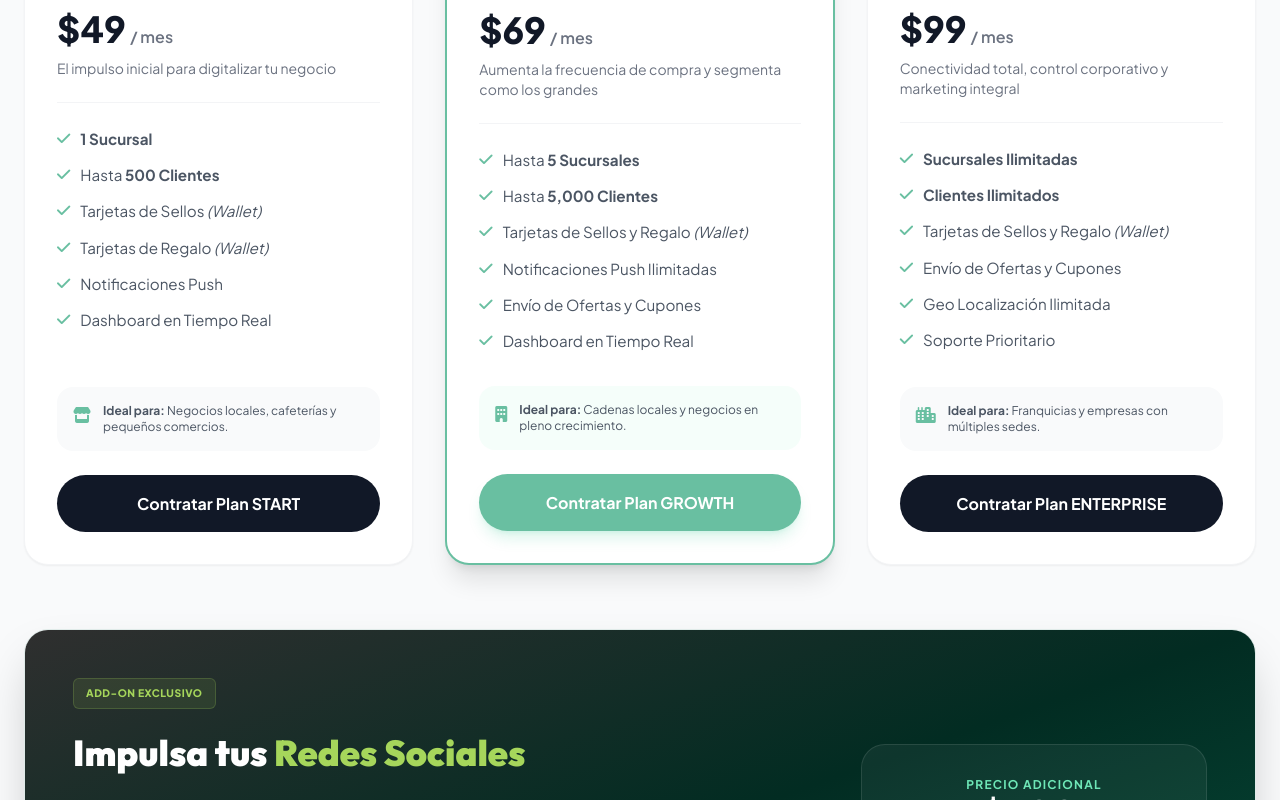
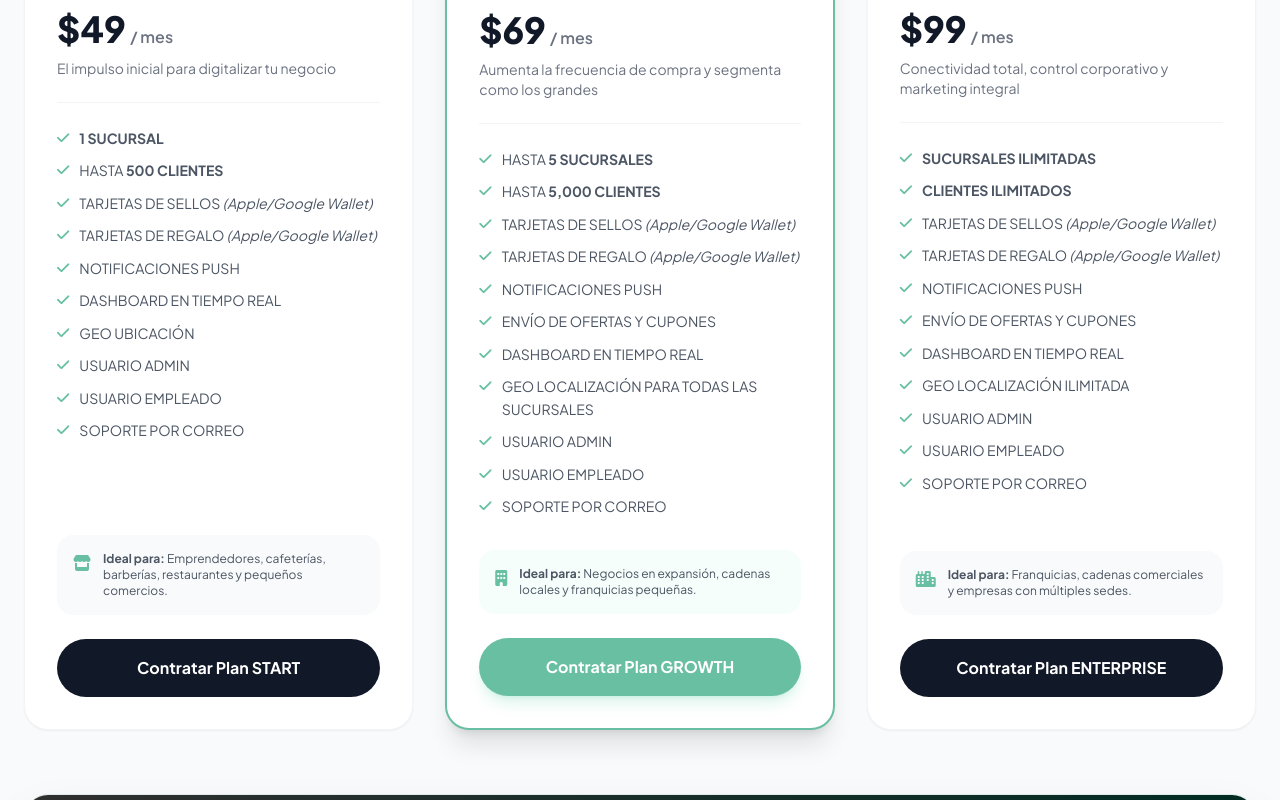
Before and after one commit to DanielBraca7/Cafe, a React (Vite) app in the folder frontend/: page / in a window 1280 px wide. Shown: the part 1640-2440 px from the top of the page. Built offline with nearby package versions, Linux system fonts and the light colour scheme.

Commit message:
feat: implement application logic, cart management, and registration flow in App.jsx

```diff
--- a/frontend/src/App.jsx
+++ b/frontend/src/App.jsx
@@ -1509,10 +1509,10 @@ function App() {
                 onClick={() => { setActiveNav(nav); setIsMobileMenuOpen(false); }}
               >
                 {nav === 'inicio' ? 'Inicio' :
-                 nav === 'beneficios' ? 'Beneficios' :
-                 nav === 'menu' ? 'Planes' :
-                 nav === 'tarjetas' ? 'Tarjetas' :
-                 nav === 'quiz' ? '¿Cuál es mi Plan?' : 'Casos de Éxito'}
+                  nav === 'beneficios' ? 'Beneficios' :
+                    nav === 'menu' ? 'Planes' :
+                      nav === 'tarjetas' ? 'Tarjetas' :
+                        nav === 'quiz' ? '¿Cuál es mi Plan?' : 'Casos de Éxito'}
               </a>
             ))}
             {isMobileMenuOpen && (
@@ -1556,7 +1556,7 @@ function App() {
               <span className="bg-gradient-to-r from-primary to-accent bg-clip-text text-transparent">Haz crecer tu negocio.</span>
             </h1>
             <p className="text-gray-600 text-base sm:text-lg max-w-2xl leading-relaxed">
-              Crea tarjetas de sellos, cashback y regalo 100% digitales compatibles con Apple Wallet y Google Wallet. Sin aplicaciones de terceros, sin hardware complejo. Aumenta la recompra y fideliza a tus clientes habituales desde hoy.
+              Crea tarjetas de sellos y regalo 100% digitales compatibles con Apple Wallet y Google Wallet. Sin aplicaciones de terceros, sin hardware complejo. Aumenta la recompra y fideliza a tus clientes habituales desde hoy.
             </p>
             <div className="flex flex-wrap gap-4 pt-2">
               <a href="#menu" className="px-8 py-4 bg-primary hover:bg-primary-hover text-white font-bold rounded-full shadow-lg shadow-emerald-500/25 transition-all duration-200 hover:-translate-y-0.5" onClick={() => setActiveNav('menu')}>Ver Planes</a>
@@ -1669,25 +1669,29 @@ function App() {
                   <p className="text-gray-500 text-sm">El impulso inicial para digitalizar tu negocio</p>
                 </div>
                 <hr className="border-gray-100" />
-                <ul className="space-y-3 text-left text-[0.95rem] text-gray-600">
-                  <li className="flex items-start gap-2.5"><i className="fa-solid fa-check text-primary mt-1"></i> <span><strong>1 Sucursal</strong></span></li>
-                  <li className="flex items-start gap-2.5"><i className="fa-solid fa-check text-primary mt-1"></i> <span>Hasta <strong>500 Clientes</strong></span></li>
-                  <li className="flex items-start gap-2.5"><i className="fa-solid fa-check text-primary mt-1"></i> <span>Tarjetas de Sellos <em>(Wallet)</em></span></li>
-                  <li className="flex items-start gap-2.5"><i className="fa-solid fa-check text-primary mt-1"></i> <span>Tarjetas de Regalo <em>(Wallet)</em></span></li>
-                  <li className="flex items-start gap-2.5"><i className="fa-solid fa-check text-primary mt-1"></i> <span>Notificaciones Push</span></li>
-                  <li className="flex items-start gap-2.5"><i className="fa-solid fa-check text-primary mt-1"></i> <span>Dashboard en Tiempo Real</span></li>
+                <ul className="space-y-2.5 text-left text-[0.88rem] text-gray-600">
+                  <li className="flex items-start gap-2.5"><i className="fa-solid fa-check text-primary mt-1"></i> <span><strong>1 SUCURSAL</strong></span></li>
+                  <li className="flex items-start gap-2.5"><i className="fa-solid fa-check text-primary mt-1"></i> <span>HASTA <strong>500 CLIENTES</strong></span></li>
+                  <li className="flex items-start gap-2.5"><i className="fa-solid fa-check text-primary mt-1"></i> <span>TARJETAS DE SELLOS <em>(Apple/Google Wallet)</em></span></li>
+                  <li className="flex items-start gap-2.5"><i className="fa-solid fa-check text-primary mt-1"></i> <span>TARJETAS DE REGALO <em>(Apple/Google Wallet)</em></span></li>
+                  <li className="flex items-start gap-2.5"><i className="fa-solid fa-check text-primary mt-1"></i> <span>NOTIFICACIONES PUSH</span></li>
+                  <li className="flex items-start gap-2.5"><i className="fa-solid fa-check text-primary mt-1"></i> <span>DASHBOARD EN TIEMPO REAL</span></li>
+                  <li className="flex items-start gap-2.5"><i className="fa-solid fa-check text-primary mt-1"></i> <span>GEO UBICACIÓN</span></li>
+                  <li className="flex items-start gap-2.5"><i className="fa-solid fa-check text-primary mt-1"></i> <span>USUARIO ADMIN</span></li>
+                  <li className="flex items-start gap-2.5"><i className="fa-solid fa-check text-primary mt-1"></i> <span>USUARIO EMPLEADO</span></li>
+                  <li className="flex items-start gap-2.5"><i className="fa-solid fa-check text-primary mt-1"></i> <span>SOPORTE POR CORREO</span></li>
                 </ul>
               </div>
               <div className="space-y-6 mt-8">
                 <div className="bg-gray-50 rounded-2xl p-4 flex gap-3 text-left text-xs text-gray-600">
                   <i className="fa-solid fa-store text-primary text-base"></i>
                   <div>
-                    <strong>Ideal para:</strong> Negocios locales, cafeterías y pequeños comercios.
+                    <strong>Ideal para:</strong> Emprendedores, cafeterías, barberías, restaurantes y pequeños comercios.
                   </div>
                 </div>
                 <button
                   className="w-full py-4 bg-gray-900 hover:bg-gray-850 text-white font-bold rounded-full transition-transform duration-200 active:scale-95"
-                  onClick={() => addToCart(1)}
+                  onClick={() => { setRegPlan('Plan START - $49/mes'); setCurrentPage('dashboard-trial'); }}
                 >
                   Contratar Plan START
                 </button>
@@ -1709,25 +1713,30 @@ function App() {
                   <p className="text-gray-500 text-sm">Aumenta la frecuencia de compra y segmenta como los grandes</p>
                 </div>
                 <hr className="border-gray-100" />
-                <ul className="space-y-3 text-left text-[0.95rem] text-gray-600">
-                  <li className="flex items-start gap-2.5"><i className="fa-solid fa-check text-primary mt-1"></i> <span>Hasta <strong>5 Sucursales</strong></span></li>
-                  <li className="flex items-start gap-2.5"><i className="fa-solid fa-check text-primary mt-1"></i> <span>Hasta <strong>5,000 Clientes</strong></span></li>
-                  <li className="flex items-start gap-2.5"><i className="fa-solid fa-check text-primary mt-1"></i> <span>Tarjetas de Sellos y Regalo <em>(Wallet)</em></span></li>
-                  <li className="flex items-start gap-2.5"><i className="fa-solid fa-check text-primary mt-1"></i> <span>Notificaciones Push Ilimitadas</span></li>
-                  <li className="flex items-start gap-2.5"><i className="fa-solid fa-check text-primary mt-1"></i> <span>Envío de Ofertas y Cupones</span></li>
-                  <li className="flex items-start gap-2.5"><i className="fa-solid fa-check text-primary mt-1"></i> <span>Dashboard en Tiempo Real</span></li>
+                <ul className="space-y-2.5 text-left text-[0.88rem] text-gray-600">
+                  <li className="flex items-start gap-2.5"><i className="fa-solid fa-check text-primary mt-1"></i> <span>HASTA <strong>5 SUCURSALES</strong></span></li>
+                  <li className="flex items-start gap-2.5"><i className="fa-solid fa-check text-primary mt-1"></i> <span>HASTA <strong>5,000 CLIENTES</strong></span></li>
+                  <li className="flex items-start gap-2.5"><i className="fa-solid fa-check text-primary mt-1"></i> <span>TARJETAS DE SELLOS <em>(Apple/Google Wallet)</em></span></li>
+                  <li className="flex items-start gap-2.5"><i className="fa-solid fa-check text-primary mt-1"></i> <span>TARJETAS DE REGALO <em>(Apple/Google Wallet)</em></span></li>
+                  <li className="flex items-start gap-2.5"><i className="fa-solid fa-check text-primary mt-1"></i> <span>NOTIFICACIONES PUSH</span></li>
+                  <li className="flex items-start gap-2.5"><i className="fa-solid fa-check text-primary mt-1"></i> <span>ENVÍO DE OFERTAS Y CUPONES</span></li>
+                  <li className="flex items-start gap-2.5"><i className="fa-solid fa-check text-primary mt-1"></i> <span>DASHBOARD EN TIEMPO REAL</span></li>
+                  <li className="flex items-start gap-2.5"><i className="fa-solid fa-check text-primary mt-1"></i> <span>GEO LOCALIZACIÓN PARA TODAS LAS SUCURSALES</span></li>
+                  <li className="flex items-start gap-2.5"><i className="fa-solid fa-check text-primary mt-1"></i> <span>USUARIO ADMIN</span></li>
+                  <li className="flex items-start gap-2.5"><i className="fa-solid fa-check text-primary mt-1"></i> <span>USUARIO EMPLEADO</span></li>
+                  <li className="flex items-start gap-2.5"><i className="fa-solid fa-check text-primary mt-1"></i> <span>SOPORTE POR CORREO</span></li>
                 </ul>
               </div>
               <div className="space-y-6 mt-8">
                 <div className="bg-emerald-50/50 rounded-2xl p-4 flex gap-3 text-left text-xs text-gray-600">
                   <i className="fa-solid fa-building text-primary text-base"></i>
                   <div>
-                    <strong>Ideal para:</strong> Cadenas locales y negocios en pleno crecimiento.
+                    <strong>Ideal para:</strong> Negocios en expansión, cadenas locales y franquicias pequeñas.
                   </div>
                 </div>
                 <button
                   className="w-full py-4 bg-primary hover:bg-primary-hover text-white font-bold rounded-full shadow-lg shadow-emerald-500/15 transition-transform duration-200 active:scale-95"
-                  onClick={() => addToCart(2)}
+                  onClick={() => { setRegPlan('Plan GROWTH - $69/mes'); setCurrentPage('dashboard-trial'); }}
                 >
                   Contratar Plan GROWTH
                 </button>
@@ -1746,25 +1755,30 @@ function App() {
                   <p className="text-gray-500 text-sm">Conectividad total, control corporativo y marketing integral</p>
                 </div>
                 <hr className="border-gray-100" />
-                <ul className="space-y-3 text-left text-[0.95rem] text-gray-600">
-                  <li className="flex items-start gap-2.5"><i className="fa-solid fa-check text-primary mt-1"></i> <span><strong>Sucursales Ilimitadas</strong></span></li>
-                  <li className="flex items-start gap-2.5"><i className="fa-solid fa-check text-primary mt-1"></i> <span><strong>Clientes Ilimitados</strong></span></li>
-                  <li className="flex items-start gap-2.5"><i className="fa-solid fa-check text-primary mt-1"></i> <span>Tarjetas de Sellos y Regalo <em>(Wallet)</em></span></li>
-                  <li className="flex items-start gap-2.5"><i className="fa-solid fa-check text-primary mt-1"></i> <span>Envío de Ofertas y Cupones</span></li>
-                  <li className="flex items-start gap-2.5"><i className="fa-solid fa-check text-primary mt-1"></i> <span>Geo Localización Ilimitada</span></li>
-                  <li className="flex items-start gap-2.5"><i className="fa-solid fa-check text-primary mt-1"></i> <span>Soporte Prioritario</span></li>
+                <ul className="space-y-2.5 text-left text-[0.88rem] text-gray-600">
+                  <li className="flex items-start gap-2.5"><i className="fa-solid fa-check text-primary mt-1"></i> <span><strong>SUCURSALES ILIMITADAS</strong></span></li>
+                  <li className="flex items-start gap-2.5"><i className="fa-solid fa-check text-primary mt-1"></i> <span><strong>CLIENTES ILIMITADOS</strong></span></li>
+                  <li className="flex items-start gap-2.5"><i className="fa-solid fa-check text-primary mt-1"></i> <span>TARJETAS DE SELLOS <em>(Apple/Google Wallet)</em></span></li>
+                  <li className="flex items-start gap-2.5"><i className="fa-solid fa-check text-primary mt-1"></i> <span>TARJETAS DE REGALO <em>(Apple/Google Wallet)</em></span></li>
+                  <li className="flex items-start gap-2.5"><i className="fa-solid fa-check text-primary mt-1"></i> <span>NOTIFICACIONES PUSH</span></li>
+                  <li className="flex items-start gap-2.5"><i className="fa-solid fa-check text-primary mt-1"></i> <span>ENVÍO DE OFERTAS Y CUPONES</span></li>
+                  <li className="flex items-start gap-2.5"><i className="fa-solid fa-check text-primary mt-1"></i> <span>DASHBOARD EN TIEMPO REAL</span></li>
+                  <li className="flex items-start gap-2.5"><i className="fa-solid fa-check text-primary mt-1"></i> <span>GEO LOCALIZACIÓN ILIMITADA</span></li>
+                  <li className="flex items-start gap-2.5"><i className="fa-solid fa-check text-primary mt-1"></i> <span>USUARIO ADMIN</span></li>
+                  <li className="flex items-start gap-2.5"><i className="fa-solid fa-check text-primary mt-1"></i> <span>USUARIO EMPLEADO</span></li>
+                  <li className="flex items-start gap-2.5"><i className="fa-solid fa-check text-primary mt-1"></i> <span>SOPORTE POR CORREO</span></li>
                 </ul>
               </div>
               <div className="space-y-6 mt-8">
                 <div className="bg-gray-50 rounded-2xl p-4 flex gap-3 text-left text-xs text-gray-600">
                   <i className="fa-solid fa-city text-primary text-base"></i>
                   <div>
-                    <strong>Ideal para:</strong> Franquicias y empresas con múltiples sedes.
+                    <strong>Ideal para:</strong> Franquicias, cadenas comerciales y empresas con múltiples sedes.
                   </div>
                 </div>
                 <button
                   className="w-full py-4 bg-gray-900 hover:bg-gray-850 text-white font-bold rounded-full transition-transform duration-200 active:scale-95"
-                  onClick={() => addToCart(3)}
+                  onClick={() => { setRegPlan('Plan ENTERPRISE - $99/mes'); setCurrentPage('dashboard-trial'); }}
                 >
                   Contratar Plan ENTERPRISE
                 </button>
@@ -1814,7 +1828,7 @@ function App() {
                 </div>
                 <button
                   className="w-full py-4 bg-lime hover:bg-lime/90 text-charcoal font-black rounded-full transition-transform duration-200 active:scale-95 flex items-center justify-center gap-2 shadow-lg shadow-lime-500/10"
-                  onClick={() => addToCart(4)}
+                  onClick={() => { setRegPlan('Add-on Redes Sociales - $300/mes'); setCurrentPage('dashboard-trial'); }}
                 >
                   <i className="fa-brands fa-instagram"></i> Añadir Add-on Redes Sociales
                 </button>
@@ -1842,21 +1856,39 @@ function App() {
         <div className="max-w-7xl mx-auto px-6 text-center space-y-16">
           <div className="max-w-2xl mx-auto space-y-3">
             <h2 className="font-heading text-3xl sm:text-4xl font-black text-gray-900">¡Tu programa, <span className="text-primary">tus reglas!</span></h2>
-            <p className="text-gray-600">Nuestra plataforma es compatible con 8 tipos de lógicas comerciales para que utilices la que mejor se adapte a tu tipo de negocio.</p>
-          </div>
-
+            <p className="text-gray-600">Nuestra plataforma es compatible con 7 tipos de lógicas comerciales para que utilices la que mejor se adapte a tu tipo de negocio.</p>
+          </div>
+
+          {/* Fila 1: 4 tarjetas */}
           <div className="grid grid-cols-1 sm:grid-cols-2 lg:grid-cols-4 gap-8">
             {[
               { id: 'sellos', icon: 'fa-stamp', title: 'Tarjeta de Sellos', desc: 'El clásico e infalible "Compra 10 cafés" y obtén 1 gratis.' },
-              { id: 'cashback', icon: 'fa-coins', title: 'Tarjeta de Cashback', desc: 'Recibe un porcentaje de lo pagado como saldo para tu próxima compra.' },
               { id: 'afiliacion', icon: 'fa-id-card', title: 'Tarjeta de Afiliación', desc: 'Registra clientes capturando sus datos a cambio de promociones exclusivas.' },
               { id: 'descuento', icon: 'fa-percent', title: 'Tarjeta de Descuento', desc: 'Premia la lealtad otorgando un porcentaje de descuento progresivo.' },
-              { id: 'cupon', icon: 'fa-ticket', title: 'Tarjeta de Cupón', desc: 'Regala un cupón digital de un solo uso en el instante de registro.' },
+              { id: 'cupon', icon: 'fa-ticket', title: 'Tarjeta de Cupón', desc: 'Regala un cupón digital de un solo uso en el instante de registro.' }
+            ].map((type) => (
+              <div key={type.id} className="p-6 rounded-3xl border border-gray-100 bg-gray-50/30 text-left flex flex-col justify-between hover:shadow-lg transition-shadow duration-300">
+                <div className="space-y-4">
+                  <div className="h-11 w-11 rounded-xl flex items-center justify-center text-lg bg-emerald-50/80 text-primary">
+                    <i className={`fa-solid ${type.icon}`}></i>
+                  </div>
+                  <h4 className="font-heading font-black text-lg text-gray-900 flex items-center gap-2">
+                    {type.title}
+                  </h4>
+                  <p className="text-gray-600 text-[0.88rem] leading-relaxed">{type.desc}</p>
+                </div>
+              </div>
+            ))}
+          </div>
+
+          {/* Fila 2: 3 tarjetas centradas */}
+          <div className="flex flex-wrap justify-center gap-8">
+            {[
               { id: 'regalo', icon: 'fa-gift', title: 'Tarjeta de Regalo', desc: 'Emite y gestiona certificados de regalo 100% digitales y transferibles.' },
               { id: 'membresia', icon: 'fa-crown', title: 'Membresía PREMIUM', desc: 'Crea un club exclusivo para miembros VIP y acepta pagos recurrentes.', premium: true },
               { id: 'multipase', icon: 'fa-layer-group', title: 'Multipase PREMIUM', desc: 'Mejora tu flujo de caja cobrando por adelantado con tarjetas prepagadas.', premium: true }
             ].map((type) => (
-              <div key={type.id} className={`p-6 rounded-3xl border text-left flex flex-col justify-between hover:shadow-lg transition-shadow duration-300 ${type.premium ? 'border-amber-200 bg-amber-50/10' : 'border-gray-100 bg-gray-50/30'}`}>
+              <div key={type.id} className={`w-full sm:w-[calc(50%-1rem)] lg:w-[calc(25%-1.5rem)] p-6 rounded-3xl border text-left flex flex-col justify-between hover:shadow-lg transition-shadow duration-300 ${type.premium ? 'border-amber-200 bg-amber-50/10' : 'border-gray-100 bg-gray-50/30'}`}>
                 <div className="space-y-4">
                   <div className={`h-11 w-11 rounded-xl flex items-center justify-center text-lg ${type.premium ? 'bg-amber-100 text-amber-600' : 'bg-emerald-50/80 text-primary'}`}>
                     <i className={`fa-solid ${type.icon}`}></i>
@@ -1997,7 +2029,7 @@ function App() {
                   <p className="text-gray-600 text-sm leading-relaxed">{recommendedPlan.desc}</p>
                   <button
                     className="w-full py-3 bg-primary hover:bg-primary-hover text-white font-bold rounded-full text-sm"
-                    onClick={() => { addToCart(recommendedPlan.id); openCart(); }}
+                    onClick={() => { setRegPlan(recommendedPlan.name); setCurrentPage('dashboard-trial'); }}
                   >
                     Contratar este Plan
                   </button>
--- a/frontend/src/index.css
+++ b/frontend/src/index.css
@@ -61,8 +61,10 @@ body {
     font-family: var(--font-body);
     line-height: 1.6;
     overflow-x: hidden;
-    background-image: radial-gradient(circle at 10% 20%, rgba(105, 191, 161, 0.15) 0%, transparent 45%),
-                      radial-gradient(circle at 90% 80%, rgba(79, 166, 176, 0.15) 0%, transparent 45%);
+    background-image: radial-gradient(circle at 15% 15%, rgba(105, 191, 161, 0.22) 0%, transparent 40%),
+                      radial-gradient(circle at 85% 45%, rgba(79, 166, 176, 0.22) 0%, transparent 45%),
+                      radial-gradient(circle at 25% 85%, rgba(166, 214, 91, 0.18) 0%, transparent 40%);
+    background-attachment: fixed;
 }
 
 /* Barra de Desplazamiento Customizada */
@@ -104,14 +106,14 @@ a {
 
 .section-title {
     text-align: center;
-    margin-bottom: 60px;
+    margin-bottom: 36px;
     position: relative;
 }
 
 .section-title h2 {
-    font-size: 3rem;
+    font-size: 2.6rem;
     font-weight: 700;
-    margin-bottom: 14px;
+    margin-bottom: 10px;
     letter-spacing: -0.5px;
 }
 
@@ -127,7 +129,7 @@ a {
     width: 80px;
     height: 4px;
     background: linear-gradient(90deg, transparent, var(--color-accent), var(--color-accent-lime), transparent);
-    margin: 20px auto 0;
+    margin: 14px auto 0;
     border-radius: 10px;
 }
 
@@ -332,10 +334,12 @@ a {
 
 /* Héroe (Hero) */
 .hero {
-    min-height: 100vh;
-    padding-top: var(--header-height);
-    background: radial-gradient(circle at 80% 50%, rgba(79, 166, 176, 0.08) 0%, transparent 50%),
-                radial-gradient(circle at 20% 80%, rgba(105, 191, 161, 0.08) 0%, transparent 50%),
+    padding-top: calc(var(--header-height) + 40px);
+    padding-bottom: 60px;
+    min-height: auto;
+    background: radial-gradient(circle at 80% 40%, rgba(79, 166, 176, 0.18) 0%, transparent 55%),
+                radial-gradient(circle at 15% 70%, rgba(105, 191, 161, 0.20) 0%, transparent 55%),
+                radial-gradient(circle at 50% 90%, rgba(166, 214, 91, 0.12) 0%, transparent 45%),
                 var(--bg-main);
     display: flex;
     align-items: center;
@@ -350,16 +354,16 @@ a {
     left: 0;
     width: 100%;
     height: 100%;
-    background-image: linear-gradient(rgba(200, 200, 200, 0.1) 1px, transparent 1px),
-                      linear-gradient(90deg, rgba(200, 200, 200, 0.1) 1px, transparent 1px);
+    background-image: linear-gradient(rgba(105, 191, 161, 0.08) 1px, transparent 1px),
+                      linear-gradient(90deg, rgba(105, 191, 161, 0.08) 1px, transparent 1px);
     background-size: 40px 40px;
-    opacity: 0.4;
+    opacity: 0.6;
 }
 
 .hero .container {
     display: grid;
     grid-template-columns: 1.15fr 0.85fr;
-    gap: 50px;
+    gap: 32px;
     align-items: center;
     width: 100%;
     z-index: 10;
@@ -595,15 +599,15 @@ a {
 
 /* Beneficios / Features */
 .features {
-    padding: 120px 0;
-    background: var(--bg-secondary);
+    padding: 65px 0;
+    background: linear-gradient(180deg, rgba(235, 235, 235, 0.7) 0%, rgba(244, 244, 244, 0.9) 100%);
     position: relative;
 }
 
 .features-grid {
     display: grid;
     grid-template-columns: repeat(auto-fit, minmax(280px, 1fr));
-    gap: 30px;
+    gap: 24px;
 }
 
 .feature-card {
@@ -612,7 +616,7 @@ a {
     backdrop-filter: blur(12px);
     -webkit-backdrop-filter: blur(12px);
     border-radius: 20px;
-    padding: 45px 35px;
+    padding: 35px 28px;
     text-align: center;
     transition: var(--transition-smooth);
     box-shadow: var(--shadow-sm);
@@ -662,7 +666,7 @@ a {
 
 /* Tienda / Planes */
 .shop {
-    padding: 120px 0;
+    padding: 65px 0;
     background: var(--bg-main);
 }
 
@@ -863,19 +867,19 @@ a {
 
 /* Quiz de Recomendación */
 .quiz-section {
-    padding: 120px 0;
-    background: radial-gradient(circle at 50% 50%, rgba(105, 191, 161, 0.08) 0%, transparent 60%),
-                var(--bg-secondary);
+    padding: 65px 0;
+    background: radial-gradient(circle at 50% 50%, rgba(105, 191, 161, 0.14) 0%, transparent 65%),
+                linear-gradient(180deg, var(--bg-secondary) 0%, var(--bg-main) 100%);
     position: relative;
 }
 
 .quiz-container {
     max-width: 800px;
     margin: 0 auto;
-    background: rgba(255, 255, 255, 0.7);
+    background: rgba(255, 255, 255, 0.85);
     border: 1px solid var(--border-card);
     border-radius: 24px;
-    padding: 60px;
+    padding: 40px 45px;
     backdrop-filter: blur(20px);
     -webkit-backdrop-filter: blur(20px);
     box-shadow: var(--shadow-md);
@@ -1083,7 +1087,7 @@ a {
 
 /* Plataforma / Nosotros */
 .about {
-    padding: 120px 0;
+    padding: 65px 0;
     background: var(--bg-main);
     position: relative;
 }
```
